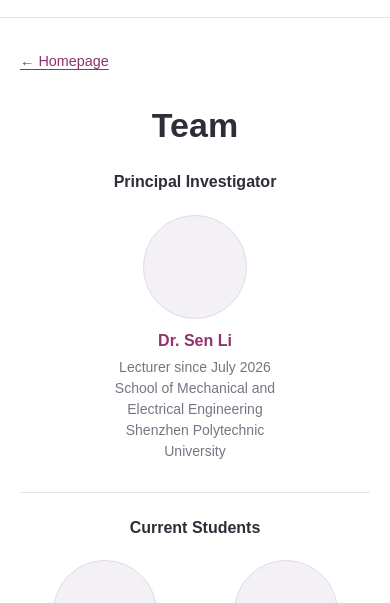
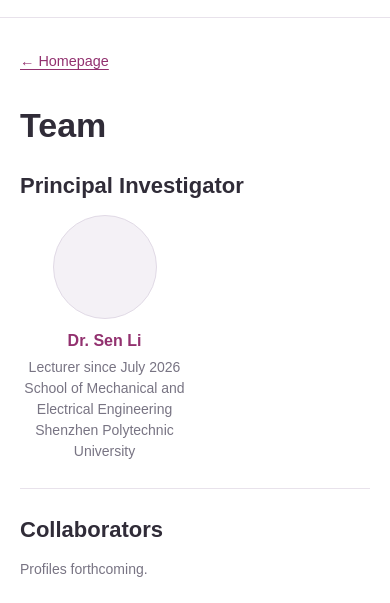
Before and after one commit to samlee1732/samlee1732.github.io, a plain HTML site: page team/index.html in a window 390 px wide. Shown: the part 118-721 px from the top of the page. Drawn offline with Linux system fonts and the light colour scheme.

Commit message:
Restore the original vertical team section order

```diff
--- a/assets/search-index.json
+++ b/assets/search-index.json
@@ -155,8 +155,8 @@
   },
   {
     "title": "Team · 团队",
-    "text": "Team Principal Investigator Dr. Sen Li Lecturer since July 2026 School of Mechanical and Electrical Engineering Shenzhen Polytechnic University Current Students Zi’en Huang Zhiying Guo Yu He Haoran Liu Collaborators Profiles forthcoming. Alumni PhD Students Master’s Students Undergraduate Students Diploma Students 团队 成员 实验室 合作者 合作 collaborators affiliation",
-    "description": "Team Principal Investigator Dr. Sen Li Lecturer since July 2026 School of Mechanical and Electrical Engineering Shenzhen Polytechnic University Current Students Zi’en Huang Zhiying Guo Yu He Haoran Liu Collaborators Profiles forthcoming. Alumni PhD Students Master’s Students Undergraduate Students Diploma Students",
+    "text": "Team Principal Investigator Dr. Sen Li Lecturer since July 2026 School of Mechanical and Electrical Engineering Shenzhen Polytechnic University Collaborators Profiles forthcoming. Current Students Zi’en Huang Zhiying Guo Yu He Haoran Liu Alumni PhD Students Master’s Students Undergraduate Students Diploma Students 团队 成员 实验室 合作者 合作 collaborators affiliation",
+    "description": "Team Principal Investigator Dr. Sen Li Lecturer since July 2026 School of Mechanical and Electrical Engineering Shenzhen Polytechnic University Collaborators Profiles forthcoming. Current Students Zi’en Huang Zhiying Guo Yu He Haoran Liu Alumni PhD Students Master’s Students Undergraduate Students Diploma Students",
     "url": "team/",
     "kind": "Team"
   },
--- a/assets/styles.css
+++ b/assets/styles.css
@@ -172,27 +172,16 @@ a { color: inherit; }
 .skip-link:focus { top: 12px; }
 .team-page h2 { margin: 0 0 14px; color: #302c38; font-size: 22px; line-height: 1.35; font-weight: 600; }
 .team-section + .team-section { margin-top: 26px; padding-top: 26px; border-top: 1px solid #e8e2eb; }
-.team-section ul { margin: 0; padding-left: 22px; }
+.team-section > ul:not(.team-members) { margin: 0; padding-left: 22px; }
+.team-section > ul:not(.team-members) > li { margin-block: 12px; overflow-wrap: anywhere; }
 .team-section-note { margin: 6px 0 0; color: var(--muted); font-size: 14px; line-height: 1.5; }
 .team-page { margin: 28px auto 0; max-width: 1100px; padding-block: clamp(8px, 1vw, 24px); font-size: clamp(16px, 1.15vw, 24px); line-height: 1.7; }
-.team-page > h1 { margin: 0 0 clamp(26px, 4vw, 52px); color: #302c38; font-size: clamp(34px, 4vw, 48px); line-height: 1.15; font-weight: 600; text-align: center; }
-.team-page .team-section li { margin-block: 12px; overflow-wrap: anywhere; }
-.team-roster { display: grid; grid-template-columns: minmax(200px, 1fr) minmax(0, 4fr); margin-bottom: 34px; }
-.team-group { min-width: 0; padding-inline: clamp(12px, 2vw, 28px); text-align: center; }
-.team-group:first-child { padding-inline: 12px; }
-.team-group + .team-group { border-inline-start: 1px solid #e8e2eb; }
-.team-group > h2 { margin-bottom: 22px; font-size: clamp(16px, 1.5vw, 18px); }
+.team-page > h1 { margin: 0 0 clamp(26px, 4vw, 52px); color: #302c38; font-size: clamp(34px, 4vw, 48px); line-height: 1.15; font-weight: 600; }
 .team-members { display: grid; grid-template-columns: repeat(4, minmax(0, 1fr)); gap: 20px 12px; margin: 0; padding: 0; list-style: none; }
-.team-portrait { display: block; width: min(100%, 128px); aspect-ratio: 1; margin-inline: auto; border: 1px solid #e1dae6; border-radius: 50%; background: #f4f1f6; object-fit: cover; }
+.team-member { text-align: center; overflow-wrap: anywhere; }
+.team-portrait { display: block; width: min(100%, clamp(104px, 21vw, 128px)); aspect-ratio: 1; margin-inline: auto; border: 1px solid #e1dae6; border-radius: 50%; background: #f4f1f6; object-fit: cover; }
 .team-member-name { margin: 12px 0 0; color: var(--accent); font-size: clamp(16px, 1.5vw, 20px); line-height: 1.25; font-weight: 600; overflow-wrap: anywhere; }
 .team-member .team-section-note { max-width: 24ch; margin-inline: auto; }
-
-@media (max-width: 820px) {
-  .team-roster { grid-template-columns: 1fr; gap: 30px; }
-  .team-group { padding-inline: 0; }
-  .team-group + .team-group { padding-top: 24px; border-inline-start: 0; border-block-start: 1px solid #e8e2eb; }
-  .team-portrait { width: min(100%, clamp(104px, 21vw, 128px)); }
-}
 
 @media (max-width: 540px) {
   .team-members { grid-template-columns: repeat(2, minmax(0, 1fr)); }
--- a/team/index.html
+++ b/team/index.html
@@ -8,8 +8,8 @@
     <title>Team | SenseDex Lab</title>
     <link rel="icon" href="../assets/sensedex-mark-small.png" type="image/png">
     <link rel="apple-touch-icon" href="../assets/sensedex-mark-small.png">
-    <link rel="stylesheet" href="../assets/styles.css?v=20261123-team-roster">
-    <script src="../assets/main.js?v=20261123-team-roster" defer></script>
+    <link rel="stylesheet" href="../assets/styles.css?v=20261123-team-sections">
+    <script src="../assets/main.js?v=20261123-team-sections" defer></script>
     <script src="../assets/visits.js" defer></script>
   </head>
   <body>
@@ -55,16 +55,21 @@
       <!-- Page content is maintained in data/team.html. -->
       <section id="team" class="team-page" aria-labelledby="team-heading" tabindex="-1">
         <h1 id="team-heading">Team</h1>
-        <div class="team-roster">
-          <section class="team-group" aria-labelledby="principal-investigator-heading">
+        <section class="team-section" aria-labelledby="principal-investigator-heading">
           <h2 id="principal-investigator-heading">Principal Investigator</h2>
-            <div class="team-member">
+          <ul class="team-members" role="list">
+            <li class="team-member">
               <span class="team-portrait" aria-hidden="true"></span>
               <h3 class="team-member-name">Dr. Sen Li</h3>
               <p class="team-section-note">Lecturer since July 2026<br>School of Mechanical and Electrical Engineering<br>Shenzhen Polytechnic University</p>
-            </div>
+            </li>
+          </ul>
         </section>
-          <section id="current-students" class="team-group" aria-labelledby="current-students-heading">
+        <section class="team-section" aria-labelledby="collaborators-heading">
+          <h2 id="collaborators-heading">Collaborators</h2>
+          <p class="team-section-note">Profiles forthcoming.</p>
+        </section>
+        <section id="current-students" class="team-section" aria-labelledby="current-students-heading">
           <h2 id="current-students-heading">Current Students</h2>
           <ul class="team-members" role="list">
             <li class="team-member">
@@ -85,11 +90,6 @@
             </li>
           </ul>
         </section>
-        </div>
-        <section class="team-section" aria-labelledby="collaborators-heading">
-          <h2 id="collaborators-heading">Collaborators</h2>
-          <p class="team-section-note">Profiles forthcoming.</p>
-        </section>
         <section id="alumni" class="team-section" aria-labelledby="alumni-heading">
           <h2 id="alumni-heading">Alumni</h2>
           <ul>
```
Also changed, not shown: data/team.html (+10 -10 lines), 1 other file. Lines whose indentation alone changed are shown as unchanged.
